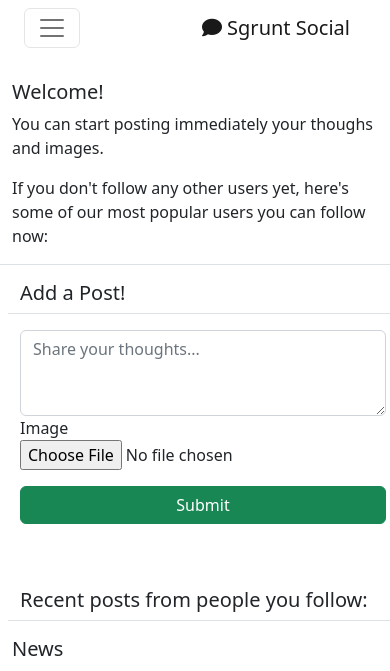
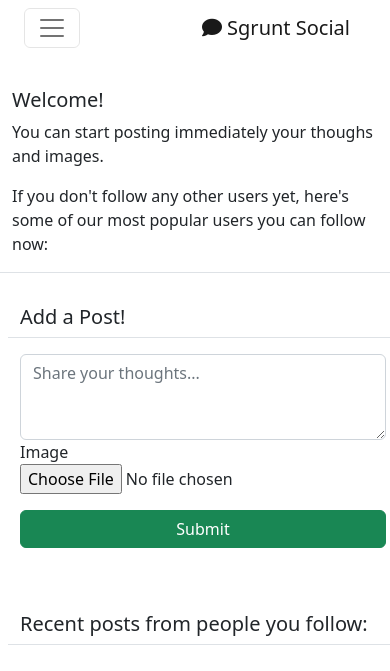
Before and after one commit to alessandracosta8/Sgrunt-Social-Full-Stack-Django-project, a Django app: page /core/ in a window 390 px wide. Shown: the top 671 px of the page. Run offline with Django 4.2, Linux system fonts and the light colour scheme; the visitor is signed in with stand-in values (Sample User, id 1); data comes from the database, SQL or seed files in the repository; data that the repository does not hold is empty; some libraries are stand-ins or nearby versions.

Commit message:
Add correct margin to columns of post list page

```diff
--- a/core/templates/core/post_list.html
+++ b/core/templates/core/post_list.html
@@ -7,7 +7,7 @@
 
         <!-- Left side column -->
         <!-- ---------------------------- -->
-        <div class="col-sm">
+        <div class="col-sm my-2">
             <!-- Welcome message -->
             <div class="row">
                 <div class="border-bottom">
@@ -29,7 +29,7 @@
 
         <!-- Center column with post list -->
         <!-- ---------------------------- -->
-        <div class="col-sm-6 mx-2">
+        <div class="col-sm-6 mx-2 my-2">
             <!-- Post form Title -->
             <div class="row justify-content-center mt-3">
                 <div class="border-bottom">
@@ -112,7 +112,7 @@
 
         <!-- Right side column -->
         <!-- ---------------------------- -->
-        <div class="col-sm">
+        <div class="col-sm my-2">
             <!-- Welcome message -->
             <div class="row">
                 <div class="border-bottom">
```
